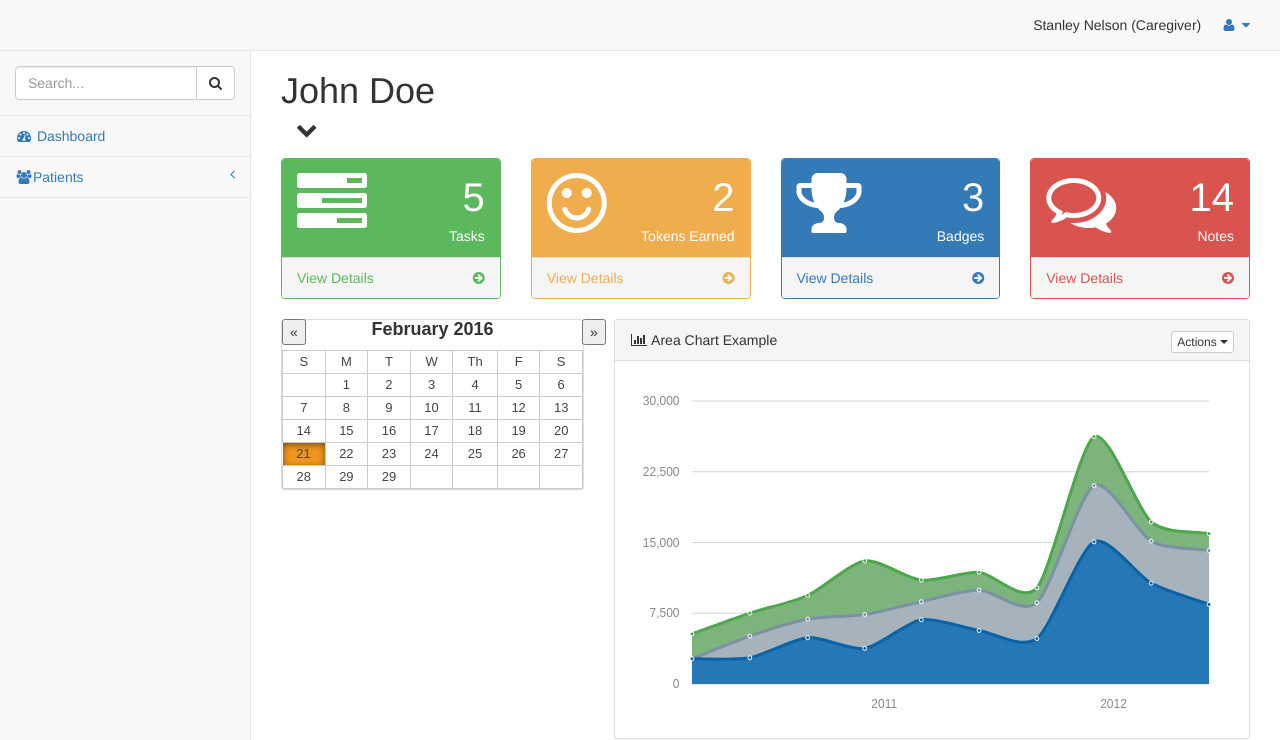
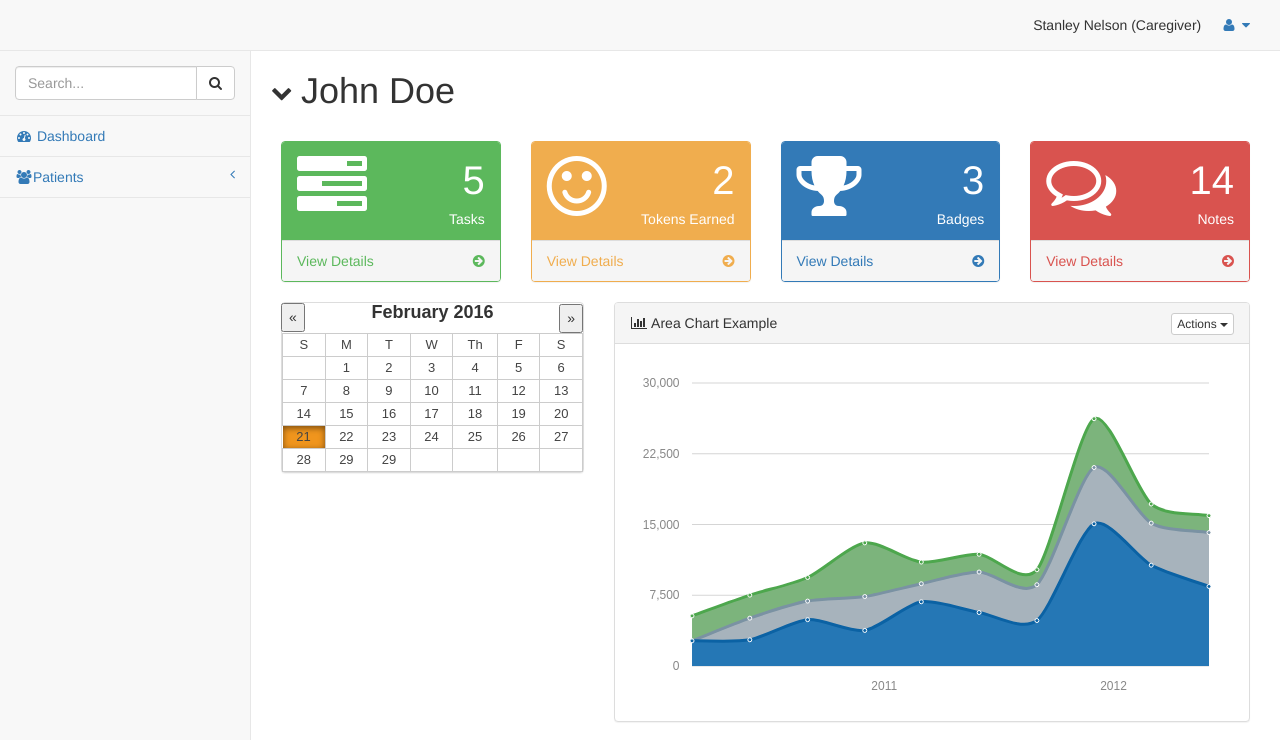
Before and after one commit to alexshevch/BrainGain, a website: page public/pages/patient.html in a window 1280 px wide. Shown: the top 740 px of the page. Drawn offline with Linux system fonts and the light colour scheme.

Commit message:
fix calendar buttons and patient info dropdown

```diff
--- a/public/pages/patient.html
+++ b/public/pages/patient.html
@@ -111,7 +111,7 @@
                             <a href="#"><i class="fa fa-users fa-fw"></i>Patients<span class="fa arrow"></span></a>
                             <ul class="nav nav-second-level">
                                 <li>
-                                    <a href="#">John Doe</a>
+                                    <a href="#">Doe</a>
                                 </li>
                                 <li>
                                     <a href="#">Stela Savina</a>
@@ -134,7 +134,7 @@
         <div id="page-wrapper">
             <div class="row">
                 <div class="col-lg-12">
-                    <h1>John Doe</h1>
+                    <h1 style="margin-left: 20px;">John Doe</h1>
 
                 <!-- /.col-lg-12 -->
             </div>
@@ -148,7 +148,7 @@
                                 <div class="">
                                     <div>
                                         <h4 class="panel-title">
-                                            <a data-toggle="collapse" data-parent="#accordion" href="#collapseOne" aria-expanded="false" class="collapsed"><i style="left: 10px" class="fa fa-chevron-down fa-lg"></i></a>
+                                            <a data-toggle="collapse" data-parent="#accordion" href="#collapseOne" aria-expanded="false" class="collapsed"><i style="position: absolute; top: -36px; left: -10px" class="fa fa-chevron-down fa-lg"></i></a>
                                         </h4>
                                     </div>
                                     <div id="collapseOne" class="panel-collapse collapse" aria-expanded="false" style="height: 0px;">
@@ -268,9 +268,9 @@
             	<div class="col-sm-4" >
             	<div class="panel panel-default">
             	 <header style="overflow: clear;position: relative;">
-    <button style="position: absolute;top: -1px;">«</button>
-    <h2 style=" font-family: 'PT Sans Narrow', sans-serif;font-size: 18px;font-weight: 700;margin: 0 0 10px;text-align: center;">February 2016</h2>
-    <button style="position: absolute;top: -1px; left: 300px">»</button>
+    <div style="float:left;"><button style="position: absolute; top:0; left: -1px; height: 29px;">«</button></div>
+	<h2 style=" font-family: 'PT Sans Narrow', sans-serif;font-size: 18px;font-weight: 700;margin: 0 0 10px;text-align: center;">February 2016</h2>
+    <div style="float:right; margin-top: -29px;"><button style="position: inline-block; height: 29px;">»</button>
   </header>
   <table style = "background: #fff;border-collapse: collapse;color: #222;font-family: 'PT Sans', sans-serif;font-size: 13px;width: 100%;">
   <tr>
```
